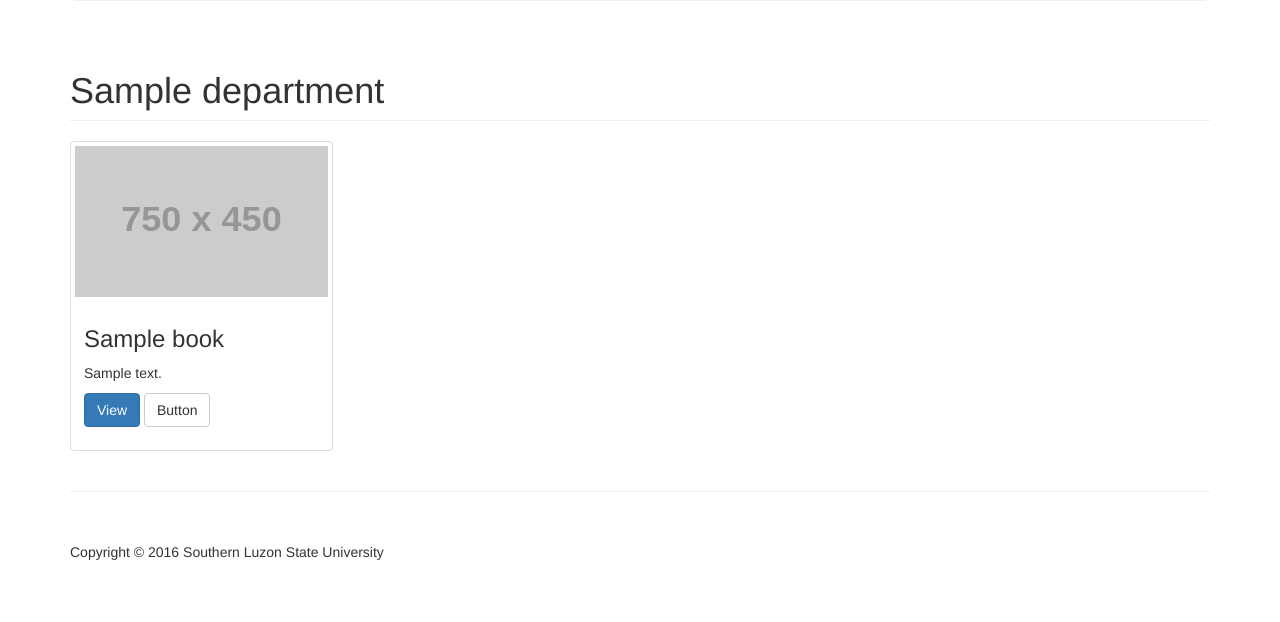
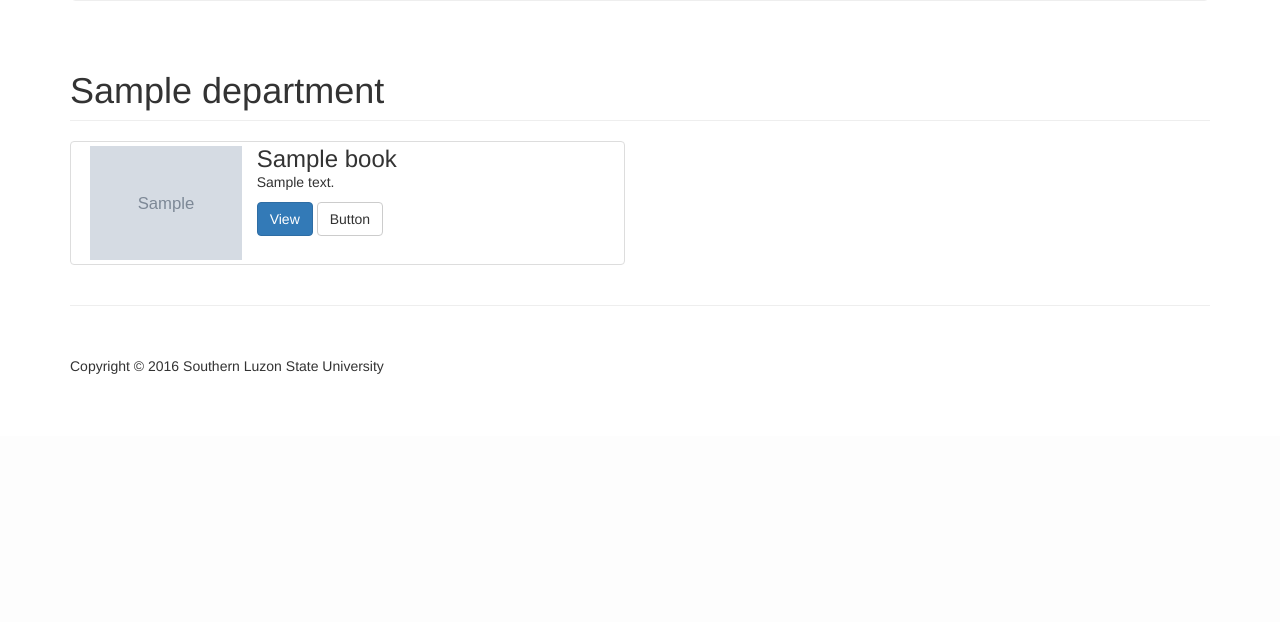
Before and after one commit to jethroguce/lms, a Python web app: template lms/templates/index.html in a window 1280 px wide. Shown: the part 370-992 px from the top of the page. After the commit the page ends 744 px from the top, so only its background shows below. Run offline with Jinja, Linux system fonts and the light colour scheme; the template is opened without the code that fills it: most values are stand-ins (such as "Sample title", 1, 10 or a date in 2020); grey boxes marked "Sample" are stand-in pictures; grey boxes labelled with a size stand in for pictures from a placeholder-image service; some libraries are stand-ins or nearby versions.

Commit message:
Change template of books

```diff
--- a/lms/__init__.py
+++ b/lms/__init__.py
@@ -39,7 +39,7 @@ except:
     print("DB connection failure")
     sys.exit(1)
 
-Session = scoped_session(sessionmaker(bind=engine))
+Session = sessionmaker(bind=engine)
 
 Base = declarative_base()
 
--- a/lms/static/css/custom.css
+++ b/lms/static/css/custom.css
@@ -17,3 +17,7 @@ body {
 footer {
   margin: 50px 0;
 }
+
+.no-padding {
+    padding: 0px !important;
+}
--- a/lms/templates/index.html
+++ b/lms/templates/index.html
@@ -17,14 +17,22 @@
 
 <!-- Projects Row -->
 <div class="row">
-  {% for book in department.books %}
-  <div class="col-sm-4 col-md-3">
+  {% for book in department.books[-6:] %}
+  <div class="col-sm-12 col-md-6">
     <div class="thumbnail">
-      <img class="img-responsive" src="http://placehold.it/750x450" alt="">
-      <div class="caption">
-        <h3>{{book.title}}</h3>
+      <div class="col-md-4">
+        {% if book.image %}
+        <img class="img-responsive" src="{{book.image}}" alt="">
+        {% else %}
+        <img class="img-responsive" src="{{url_for('static', filename='images/placeholder150x200.png')}}" alt="">
+        {% endif %}
+      </div>
+      <div class="col-md-8 caption no-padding">
+        <h3 style="margin:0px;">{{book.title}}</h3>
         <p>{{book.description}}</p>
         <p><a href="#" class="btn btn-primary" role="button">View</a> <a href="#" class="btn btn-default" role="button">Button</a></p>
+      </div>
+      <div class="clearfix">
       </div>
     </div>
   </div>
```
Also changed, not shown: lms/static/images/placeholder150x200.png (added), lms/static/images/placeholder300x400.png (added).
